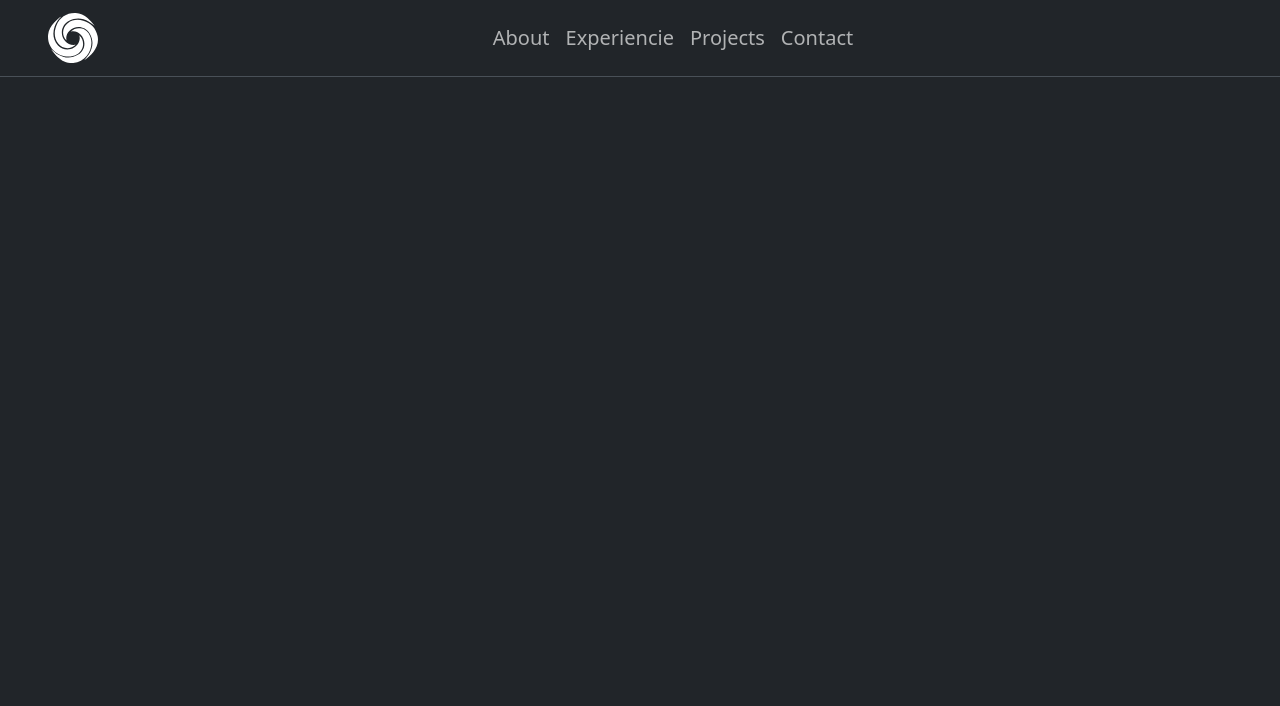
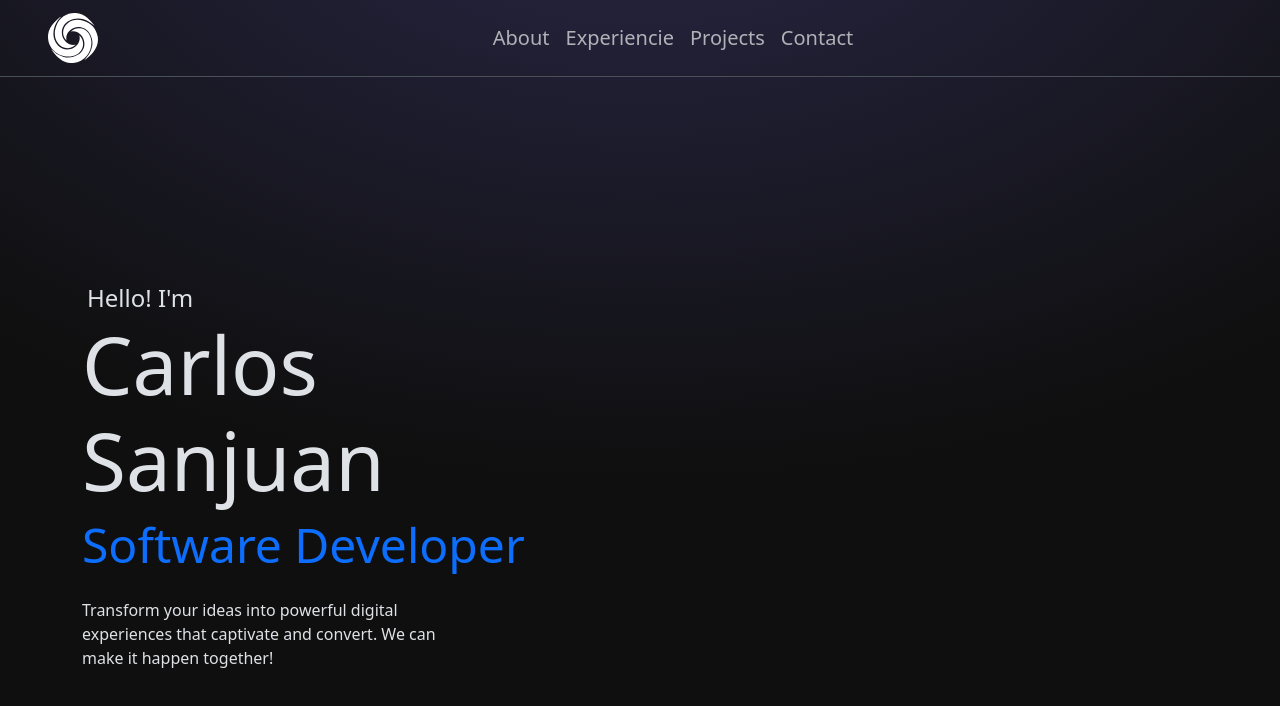
Before and after one commit to carlossc212/coDev-Portfolio, an Astro site: page / in a window 1280 px wide. Built offline with nearby package versions, Linux system fonts and the light colour scheme; Astro itself is replaced by a stand-in of ours.

Commit message:
Add background effect

```diff
--- /dev/null
+++ b/src/components/Hero.astro
@@ -0,0 +1,35 @@
+<section class="container hero">
+    <div class="row">
+        <div class="col-12 col-md-6">
+            <p class="hello">Hello! I'm</p>
+            <h1 class="hero-title">Carlos Sanjuan</h1>
+            <h2 class="hero-subtitle text-primary mb-4">Software Developer</h2>
+            <p class="description">Transform your ideas into powerful digital experiences that captivate and convert. We can make it happen together!</p>
+
+        </div>
+    </div>
+</section>
+
+<style>
+    .hero{
+        margin-top: 280px;
+    }
+
+    .hello{
+        font-size: 1.5rem;
+        margin: 0;
+        padding-left: 5px;
+    }
+
+    .hero-title{
+        font-size: 5rem;
+    }
+
+    .hero-subtitle{
+        font-size: 3rem;
+    }
+
+    .description{
+        padding-right: 30%;
+    }
+</style>
--- a/src/layouts/Layout.astro
+++ b/src/layouts/Layout.astro
@@ -20,8 +20,32 @@ const { title } = Astro.props;
 		<title>{title}</title>
 	</head>
 	<body data-bs-theme="dark">
+		<div class="background"></div>
+
 		<Header/>
 		<slot />
 	</body>
 	<BootstrapJS client:load />
 </html>
+
+<style is:global>
+	[data-bs-theme=dark]{
+		--bs-body-bg: #171717;
+	}
+
+	.background {
+		position: absolute;
+		top: 0;
+		z-index: -10;
+		height: 100vh;
+		width: 100vw;
+		background-color: #0f0f0f;
+		background-image: radial-gradient(
+			ellipse 80% 80% at 50% -20%,
+			rgba(102, 95, 199, 0.3),
+			rgba(255, 255, 255, 0)
+		);
+	}
+
+
+</style>
--- a/src/pages/index.astro
+++ b/src/pages/index.astro
@@ -1,7 +1,8 @@
 ---
+import Hero from '../components/Hero.astro';
 import Layout from '../layouts/Layout.astro';
 ---
 
 <Layout title="Welcome to Astro.">
-
+	<Hero />
 </Layout>
```
